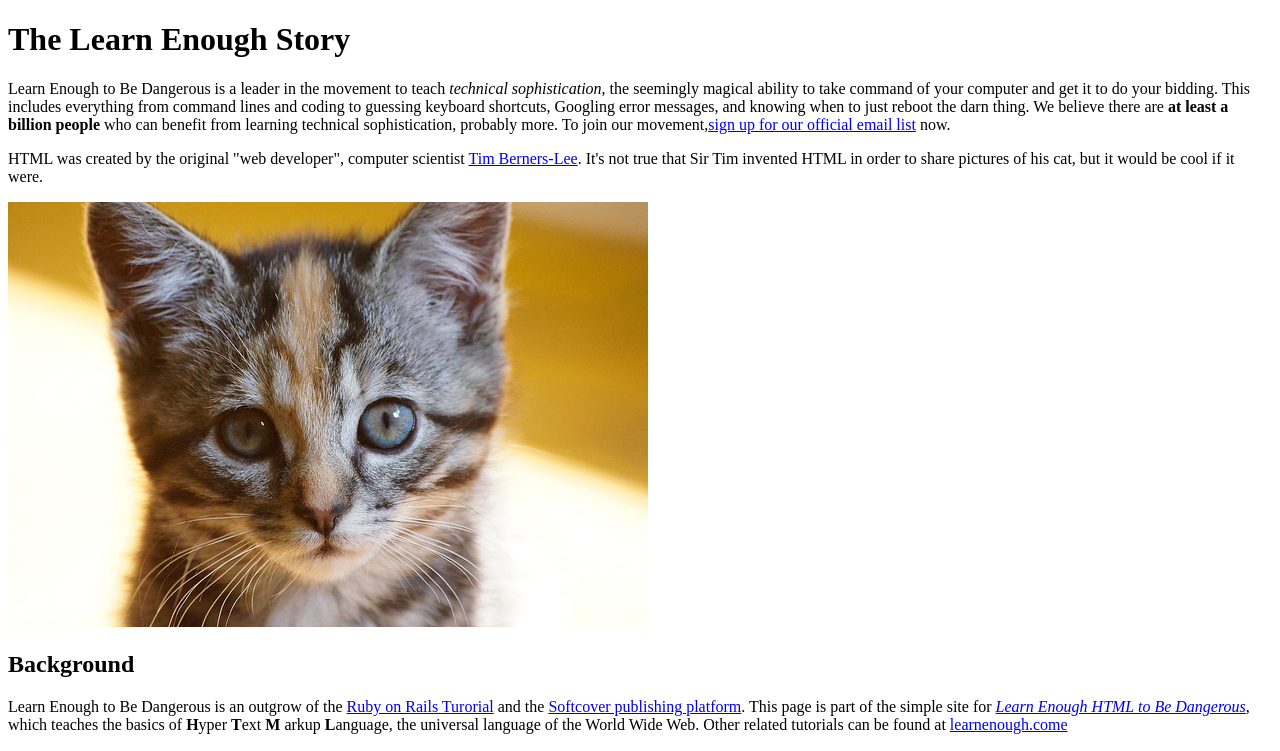
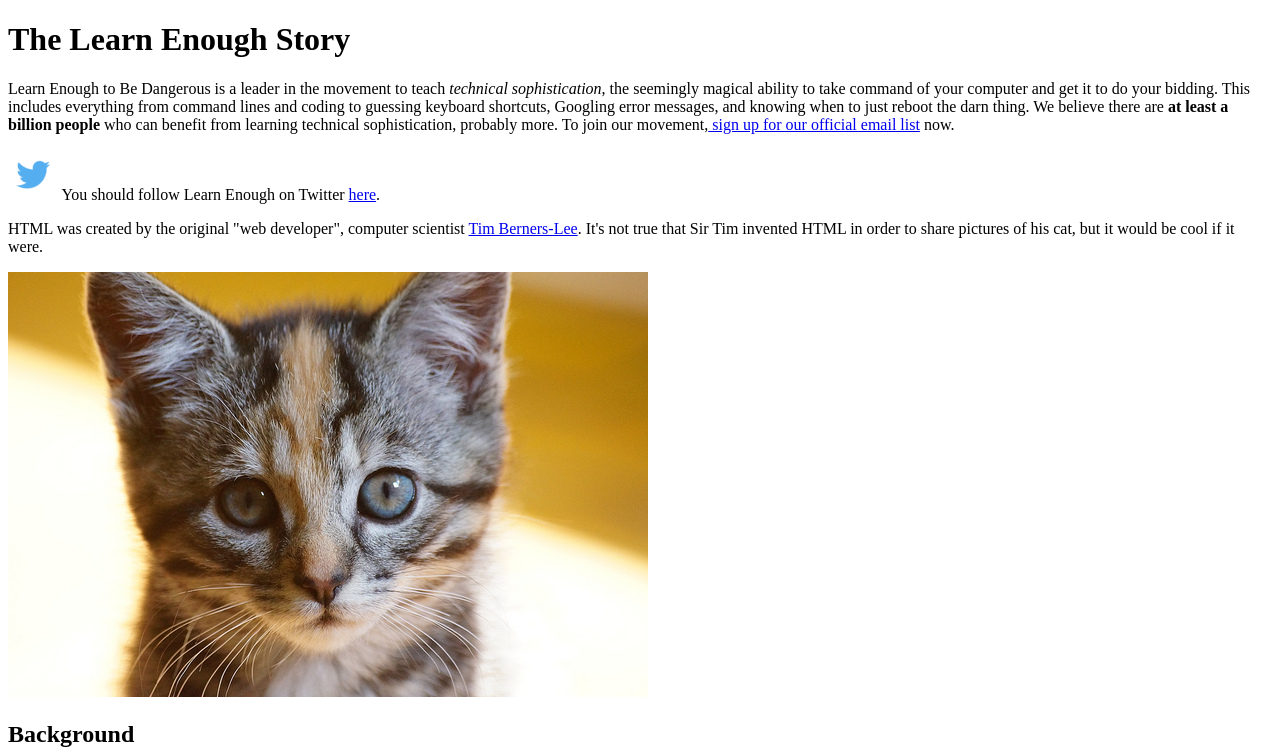
Before and after one commit to alexcutschall/sample_website, a plain HTML site: page index.html in a window 1280 px wide. Shown: the top 751 px of the page. Drawn offline with Linux system fonts and the light colour scheme.

Commit message:
some stuff

```diff
--- a/index.html
+++ b/index.html
@@ -14,7 +14,15 @@
       Googling error messages, and knowing when to just reboot the darn thing.
       We believe there are <strong>at least a billion people</strong> who can benefit from
       learning technical sophistication, probably more. To join our
-      movement,<a href="http://learnenough.com/email">sign up for our official email list</a> now.
+      movement,<a href="http://learnenough.com/email"> sign up for our official email list</a> now.
+    </p>
+    <p>
+      <a href="http://twitter.com/learnenough" target="_blank"
+      style="text-decoration: none;">
+        <img src= "images/twitter.png" alt ="twitter image">
+      </a>
+      You should follow Learn Enough on Twitter
+      <a href="http://twitter.com/learnenough" target="_blank">here</a>.
     </p>
     <p>
      HTML was created by the original "web developer", computer scientist
@@ -22,7 +30,9 @@
      Berners-Lee</a>. It's not true that Sir Tim invented HTML in order to
      share pictures of his cat, but it would be cool if it were.
     </p>
-    <img src= "images/kitten2.jpg" alt="An great kitten" />
+    <a href ="https://softcover.s3.amazonaws.com/636/learn_enough_html/images/figures/live_index_page.png">
+      <img src= "images/kitten2.jpg" alt="An great kitten">
+    </a>
     <h2>Background</h2>
     <p>
       Learn Enough to Be Dangerous is an outgrow of the <a href="http://railstutorial.org/">
```
Also changed, not shown: images/twitter.png (added), 1 other file.
